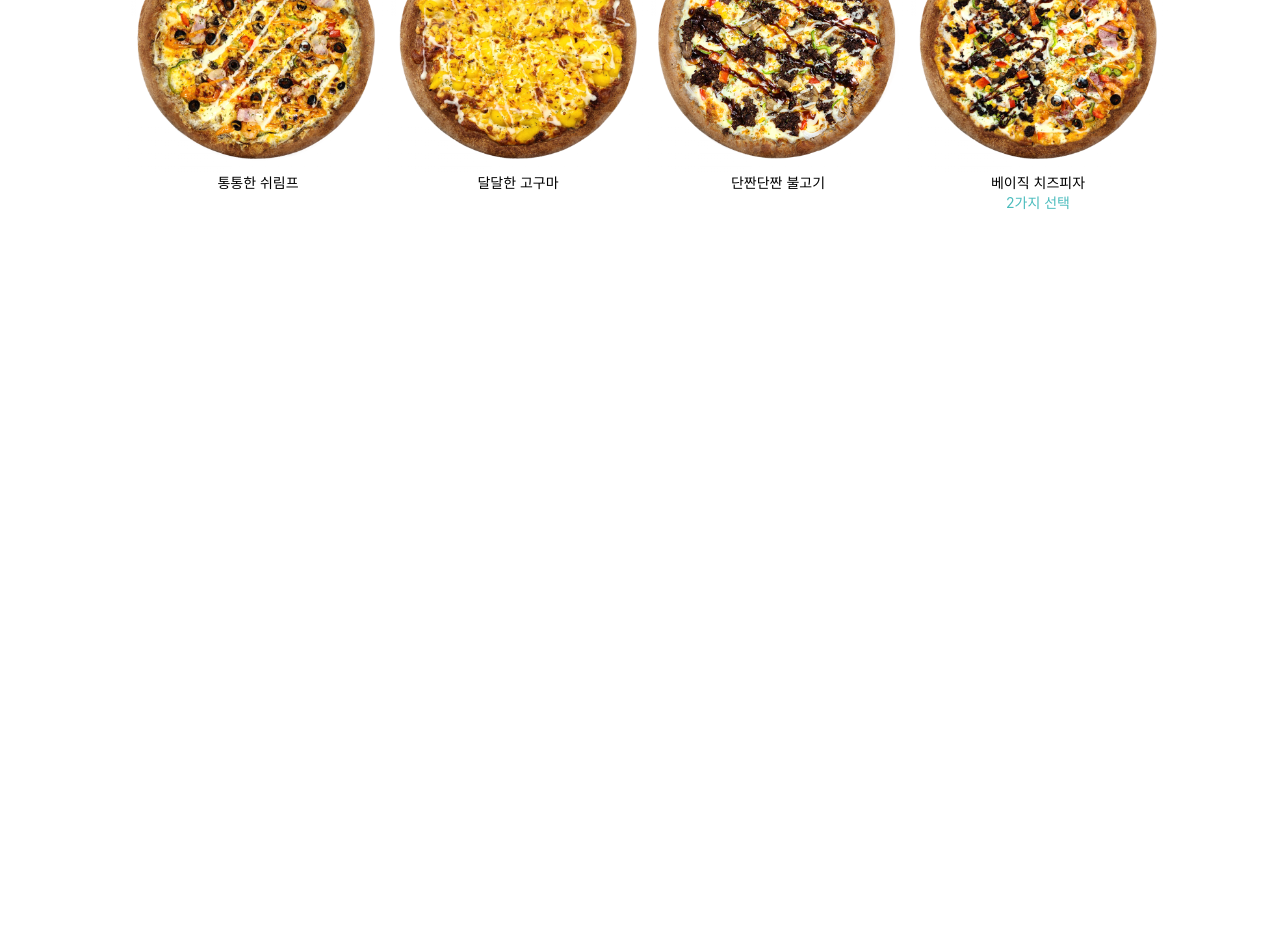
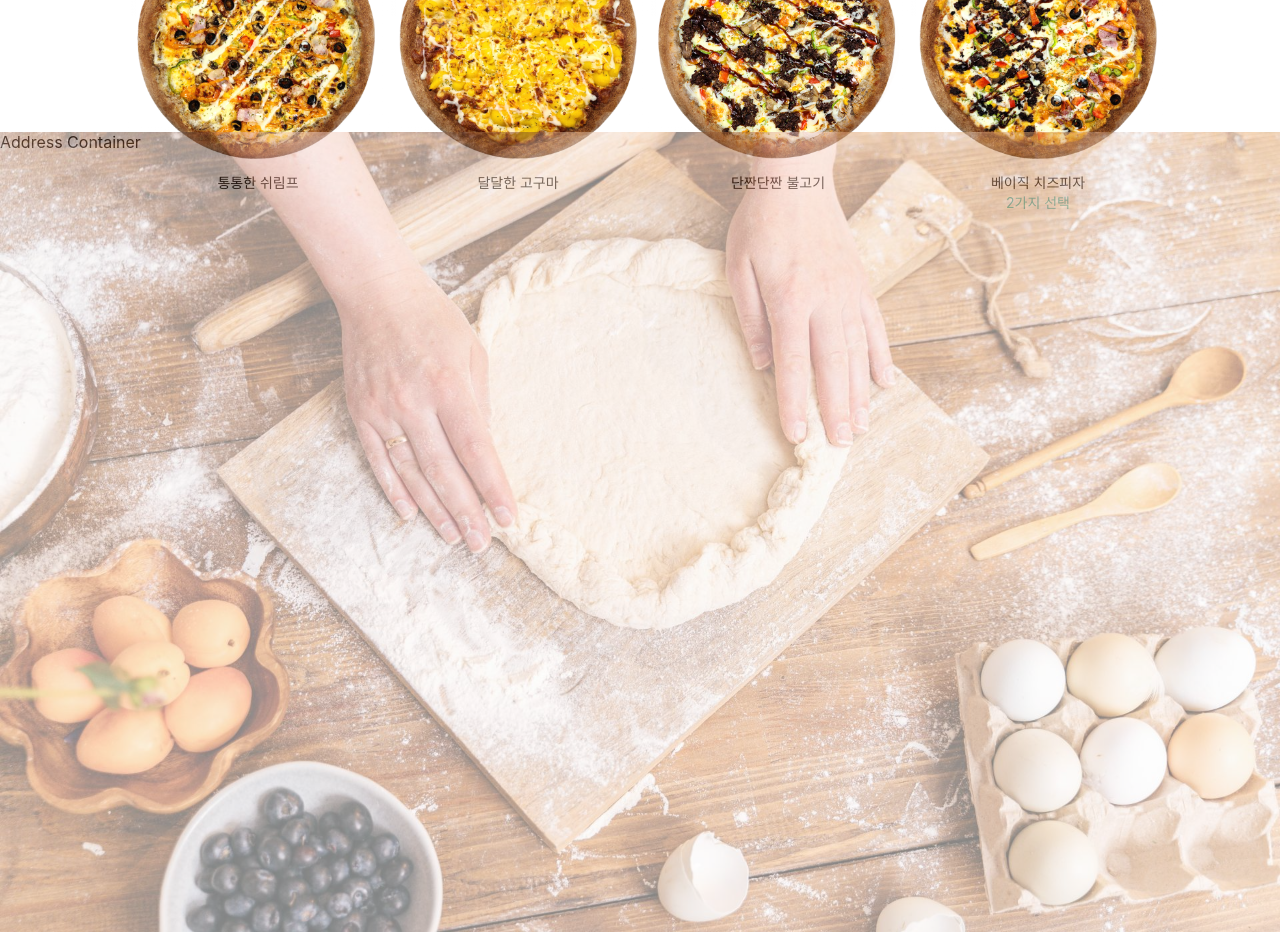
Before and after one commit to DevWonny/CloneCoding_TypeScript, a React (Create React App) app: page / in a window 1280 px wide. Shown: the part 2040-2972 px from the top of the page. Before the commit the page ends 2262 px from the top, so only its background shows below. Built offline with nearby package versions, Linux system fonts and the light colour scheme.

Commit message:
feat: Address Section 퍼블리싱 구현중
배경 이미지 적용 및 Main에 해당 component 추가

```diff
--- a/src/views/Address.tsx
+++ b/src/views/Address.tsx
@@ -1,5 +1,32 @@
-import React from "react";
+import React from 'react';
 
-const Address = () => {};
+import styled from 'styled-components';
+import BackImage from '../assets/Map_background.jpg';
+
+const Address = () => {
+  return (
+    <AddressContainer>
+      <div>Address Container</div>
+    </AddressContainer>
+  );
+};
 
 export default Address;
+
+const AddressContainer = styled.div`
+  width: 100%;
+  height: 100vh;
+  position: relative;
+
+  &::before {
+    content: '';
+    background-image: url(${BackImage});
+    background-size: cover;
+    position: absolute;
+    top: 0;
+    left: 0;
+    right: 0;
+    bottom: 0;
+    opacity: 0.5;
+  }
+`;
--- a/src/views/Main.tsx
+++ b/src/views/Main.tsx
@@ -4,6 +4,7 @@ import Header from '../components/Header';
 import MainBanner from './MainBanner';
 import Brand from './Brand';
 import Menu from './Menu';
+import Address from './Address';
 
 const Main = () => {
   return (
@@ -12,6 +13,7 @@ const Main = () => {
       <MainBanner />
       <Brand />
       <Menu />
+      <Address />
     </>
   );
 };
```
